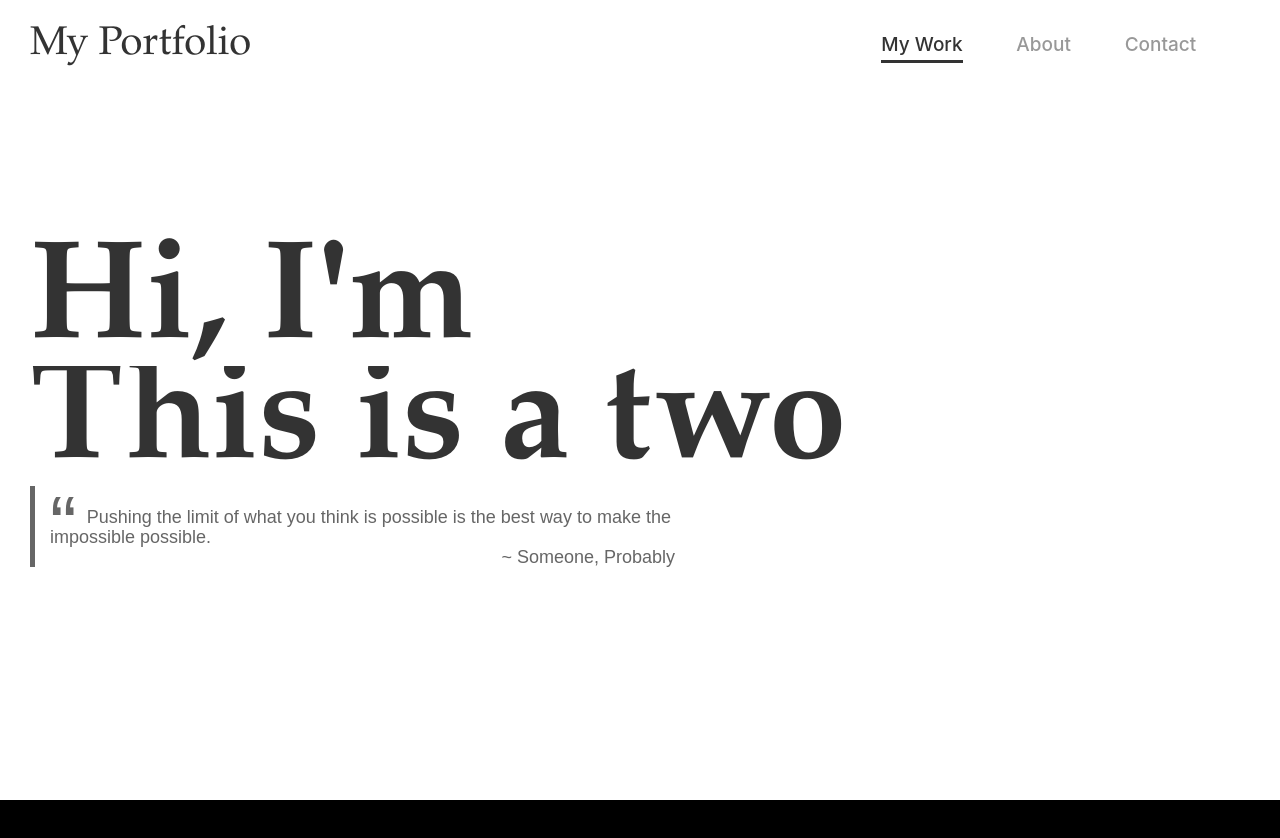
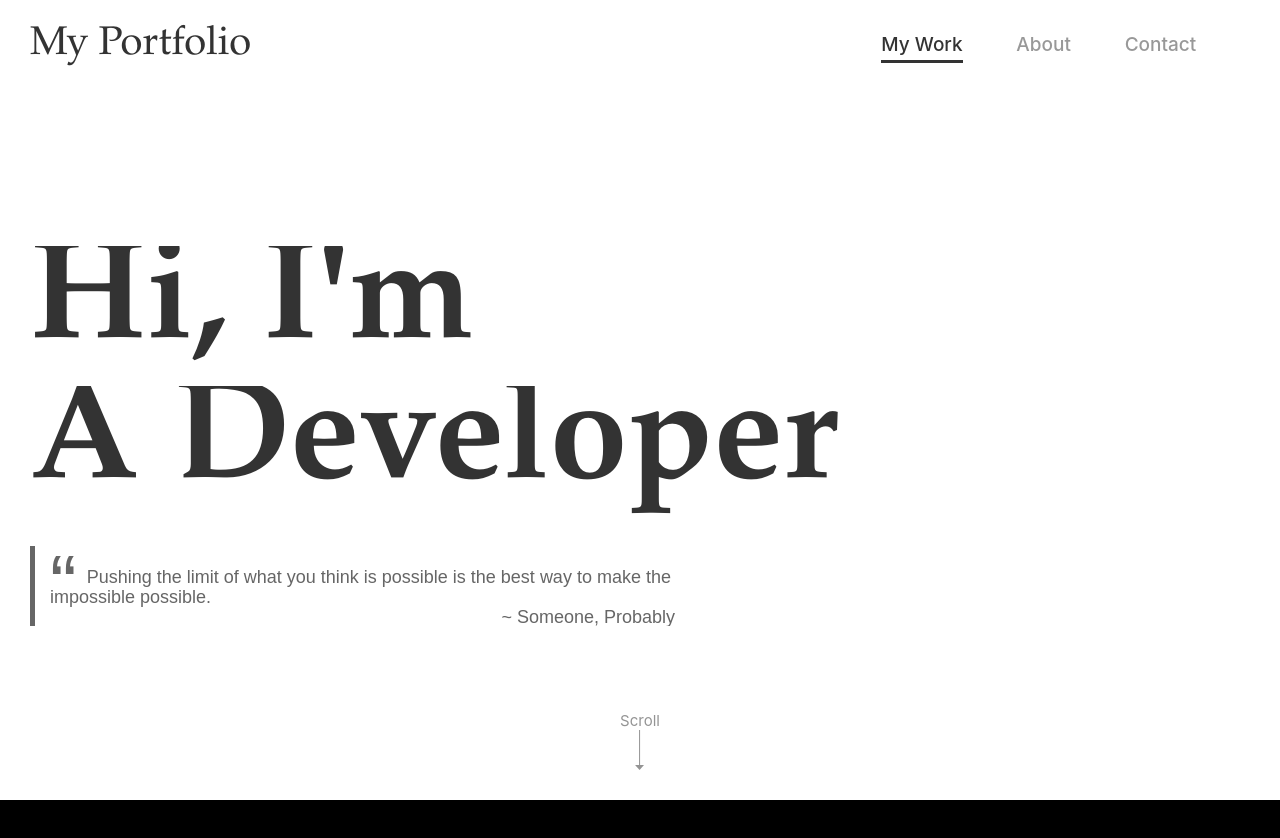
Before and after one commit to Ross-Alexandra/portfolio, a React (Create React App) app: page / in a window 1280 px wide. Shown: the top 838 px of the page. Built offline with nearby package versions, Linux system fonts and the light colour scheme.

Commit message:
Hero section polish done

```diff
--- a/package.json
+++ b/package.json
@@ -3,6 +3,7 @@
   "version": "0.1.0",
   "private": true,
   "dependencies": {
+    "@emotion/react": "^11.9.0",
     "@emotion/styled": "^11.8.1",
     "@testing-library/jest-dom": "^5.16.4",
     "@testing-library/react": "^13.2.0",
--- a/src/components/rolling-text/index.tsx
+++ b/src/components/rolling-text/index.tsx
@@ -3,9 +3,10 @@ import { RollingTextContainer, NextText, DisplayedText } from "./elements";
 
 export interface RollingTextProps extends React.HTMLProps<HTMLDivElement> {
     textDuration: number;
+    initialDelay: number;
 };
 
-export function RollingText({textDuration, children, className}: RollingTextProps) {
+export function RollingText({textDuration, initialDelay, children, className}: RollingTextProps) {
     const [textIndex, setTextIndex] = useState(0);
     const [nextIndex, setNextIndex] = useState(1);
     const [showingNext, setShowingNext] = useState(false);
@@ -21,8 +22,8 @@ export function RollingText({textDuration, children, className}: RollingTextProp
     }, [totalChildren, nextIndex, setTextIndex, setNextIndex]);
 
     useEffect(() => {
-        setTimeout(() => setShowingNext(true), textDuration);
-    }, [textDuration]);
+        setTimeout(() => setShowingNext(true), textDuration + initialDelay);
+    }, [textDuration, initialDelay]);
 
     useLayoutEffect(() => {
         if (resettingTransition) {
--- /dev/null
+++ b/src/components/slide-in/elements.ts
@@ -0,0 +1,32 @@
+import { keyframes } from "@emotion/react";
+import styled from "@emotion/styled";
+import { IDirection } from "./interface";
+
+interface AnimationAwareProps extends React.HTMLProps<HTMLElement> {
+    slidePosition: IDirection;
+    delay?: number;
+}
+
+const slideInKeyframes = (slidePosition: IDirection) => keyframes`
+    from {${slidePosition}: -100%;}
+
+    to {${slidePosition}: 0;}
+
+`;
+
+export const BaseDiv = styled.div`
+    position: relative;
+    overflow: hidden;
+`;
+
+export const AnimationDiv = styled.div<AnimationAwareProps>`
+    position: absolute;
+    width: 100%;
+    height: 100%;
+    left: 0px;
+
+    animation-name: ${({slidePosition}: AnimationAwareProps) => slideInKeyframes(slidePosition)};
+    animation-duration: 750ms;
+    animation-delay: ${({delay}: AnimationAwareProps) => delay ?? 0}ms;
+    animation-fill-mode: both;
+`;
--- /dev/null
+++ b/src/components/slide-in/index.tsx
@@ -0,0 +1,20 @@
+import { IDirection } from "./interface";
+import {
+    BaseDiv,
+    AnimationDiv
+} from './elements';
+
+export interface SlideInProps extends React.DetailedHTMLProps<React.HTMLAttributes<HTMLDivElement>, HTMLDivElement> {
+    direction: IDirection;
+    delay?: number;
+}
+
+export function SlideIn({direction, delay, children, ...props}: SlideInProps) {
+    return (
+        <BaseDiv {...props}>
+            <AnimationDiv slidePosition={direction} delay={delay}>
+                {children}
+            </AnimationDiv>
+        </BaseDiv>
+    )
+}
--- /dev/null
+++ b/src/components/slide-in/interface.ts
@@ -0,0 +1 @@
+export type IDirection = "top" | "bottom" | "left" | "right";
--- a/src/index.css
+++ b/src/index.css
@@ -7,6 +7,10 @@ body {
   -moz-osx-font-smoothing: grayscale;
 }
 
+h1, h2, h3, h4, h5, h6, p {
+  margin: unset;
+}
+
 code {
   font-family: source-code-pro, Menlo, Monaco, Consolas, 'Courier New',
     monospace;
--- a/src/pages/hero/elements.tsx
+++ b/src/pages/hero/elements.tsx
@@ -1,5 +1,6 @@
 import styled from "@emotion/styled";
 import { RollingText } from "../../components/rolling-text";
+import { SlideIn } from "../../components/slide-in";
 import { defaultFont, fancyFont, blackText, headerHeight, systemFont } from "../../theme";
 
 export interface SelectedAwareProps extends React.HTMLProps<HTMLElement> {
@@ -67,7 +68,6 @@ export const NavigationLinks = styled.div`
 `;
 
 export const NavigationLink = styled.h2<SelectedAwareProps>`
-    margin: unset;
     position: relative;
 
     font-family: ${systemFont};
@@ -118,9 +118,12 @@ export const IntroContainer = styled.div`
     padding-left: 30px;
 `;
 
+export const IntroSlideIn = styled(SlideIn)`
+    margin: 12.5% 0px 0px 0px;
+    height: 140px;
+`;
+
 export const IntroTitle = styled.h2`
-    margin: 12.5% 0px 0px 0px;
-
     font-family: ${fancyFont};
     font-size: 140px;
     line-height: 120px;
@@ -129,8 +132,12 @@ export const IntroTitle = styled.h2`
     cursor: default;
 `;
 
+export const RollingSlideIn = styled(SlideIn)`
+    height: 160px;
+`;
+
 export const RollingTitles = styled(RollingText)`
-    height: 120px;
+    height: 160px;
 `;
 
 export const RollingTitle = styled.h2`
@@ -145,10 +152,14 @@ export const RollingTitle = styled.h2`
     cursor: default;
 `;
 
-export const IntroDescription = styled.p`
+export const QuoteSlideIn = styled(SlideIn)`
+    height: 80px;
+`;
+
+export const QuoteBox = styled.p`
     padding-left: 15px;
-    margin: unset;
 
+    height: 80px;
     width: 50%;
 
     font-family: ${defaultFont};
@@ -175,8 +186,36 @@ export const QuoteAuthor = styled.span`
     text-align: end;
 `;
 
-export function ScrollHint() {
-    return <svg>
+export const ScrollBox = styled.div`
+    position: fixed;
+    bottom: 30px;
+    left: 50%;
 
-    </svg>
+    display: flex;
+    flex-direction: column;
+    align-items: center;
+    justify-content: space-between;
+
+    cursor: pointer;
+
+    transform: translate(-50%, 0);
+`;
+
+export const ScrollText = styled.p`
+    color: #949494;
+    font-size: 15px;
+`;
+
+const StyledSvg = styled.svg``;
+
+export function ScrollHint({...props}: React.SVGProps<SVGSVGElement>) {
+    return (
+        <StyledSvg viewBox="0 0 9 40" {...props}>
+            <g xmlns="http://www.w3.org/2000/svg" id="Page-1" stroke="none" strokeWidth="1" fill="none" fillRule="evenodd">
+                    <g id="arrow" fill="#949494" fillRule="nonzero">
+                        <polygon id="Combined-Shape" points="5 35 9 35 4.5 40 0 35 4 35 4 0 5 0"/>
+                    </g>
+                </g>
+        </StyledSvg>
+    );
 }
--- a/src/pages/hero/index.tsx
+++ b/src/pages/hero/index.tsx
@@ -10,10 +10,15 @@ import {
     IntroTitle,
     RollingTitles,
     RollingTitle,
-    IntroDescription,
+    QuoteSlideIn,
+    QuoteBox,
     ScrollHint,
     QuoteSignContainer,
-    QuoteAuthor
+    QuoteAuthor,
+    ScrollBox,
+    ScrollText,
+    IntroSlideIn,
+    RollingSlideIn
 } from "./elements";
 
 export interface HeroProps extends React.HTMLProps<HTMLDivElement> {
@@ -62,20 +67,29 @@ export function Hero({appSection, setAppSection}: HeroProps) {
                 </NavigationLinks>
             </HeroNav>
             <IntroContainer>
+                <IntroSlideIn direction="bottom">
                     <IntroTitle>Hi, I'm</IntroTitle>
-                <RollingTitles textDuration={2000}>
+                </IntroSlideIn>
+                <RollingSlideIn direction="top" delay={750}>
+                    <RollingTitles textDuration={2000} initialDelay={250}>
+                        <RollingTitle>A Maker</RollingTitle>
+                        <RollingTitle>An Engineer</RollingTitle>
+                        <RollingTitle>A Developer</RollingTitle>
                         <RollingTitle>Ross Alexandra</RollingTitle>
-                    <RollingTitle>This is a one</RollingTitle>
-                    <RollingTitle>This is a two</RollingTitle>
-                    <RollingTitle>This is a three</RollingTitle>
                     </RollingTitles>
-                <IntroDescription>
+                </RollingSlideIn>
+                <QuoteSlideIn direction="bottom" delay={1500}>
+                    <QuoteBox>
                         <QuoteSignContainer>“</QuoteSignContainer>
                         Pushing the limit of what you think is possible is the best way to make the impossible possible.<br/>
                         <QuoteAuthor>~ Someone, Probably</QuoteAuthor>
-                </IntroDescription>
+                    </QuoteBox>
+                </QuoteSlideIn>
             </IntroContainer>
-            <ScrollHint />
+            <ScrollBox onClick={() => window.scrollTo({top: window.innerHeight, behavior: 'smooth'})}>
+                <ScrollText>Scroll</ScrollText>
+                <ScrollHint width="9px" height="40px"/>
+            </ScrollBox>
         </HeroContainer>
     );
 }
```
Also changed, not shown: 1 other file (tests, documents, lock files or other folders). Lines whose indentation alone changed are shown as unchanged.
